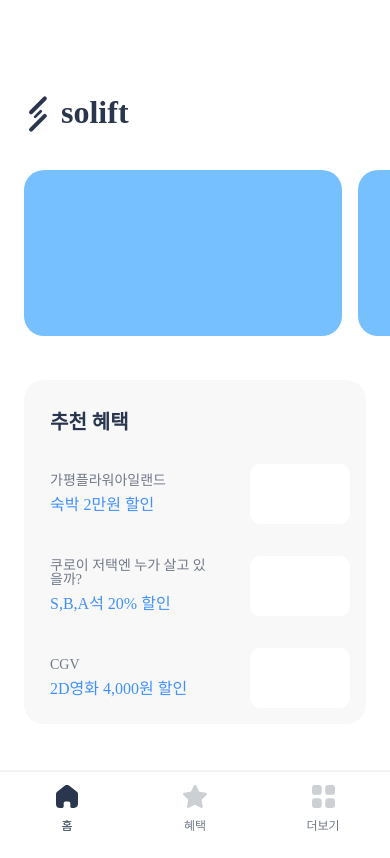
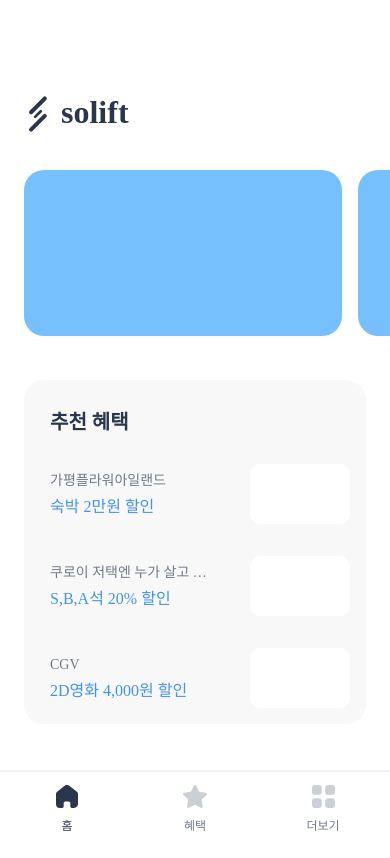
Before and after one commit to k1a11220/goonin-web-frontend, a Next.js app: page / in a window 390 px wide. Built offline with nearby package versions, Linux system fonts and the light colour scheme.

Commit message:
Fix card small screen style

```diff
--- a/components/card/smCard.js
+++ b/components/card/smCard.js
@@ -35,6 +35,10 @@ const Title = styled.h2`
   font-size: 14px;
   color: var(--text-color);
   margin-bottom: 8px;
+  overflow: hidden;
+  white-space: nowrap;
+  text-overflow: ellipsis;
+  line-height: 18px;
 `;
 
 const Subtitles = styled.p`
```
